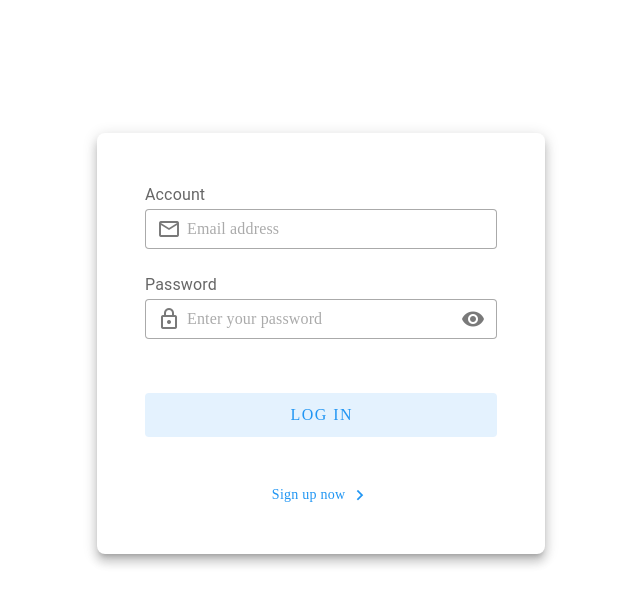
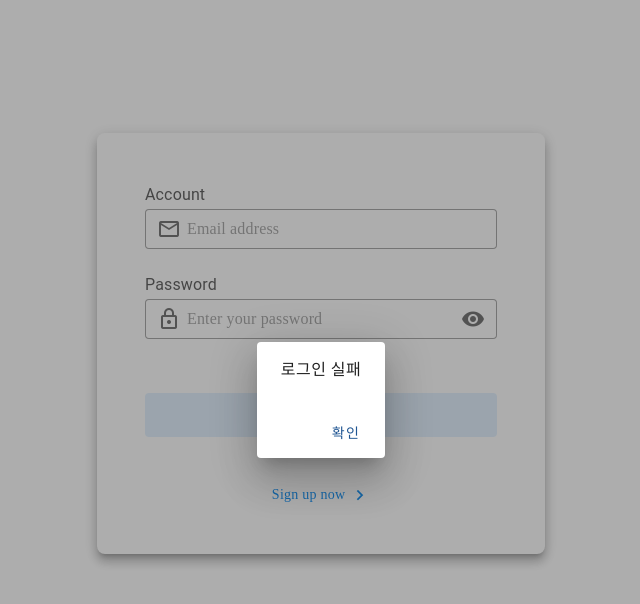
Before and after one commit to nijesmik/ONE-SHOT, a Vue app in the folder OneShot_Vue/: page /login in a window 1280 px wide. Both pictures are taken after a click on the button "LOG IN". Shown: the top 604 px of the page, without its empty margins (319-959 px from the left). Built offline with nearby package versions, Linux system fonts and the light colour scheme; no server answers; a web font is replaced by a local one.

Commit message:
Feat(FE): 로그인시 모달 출력 (#53)
- 실패시 '로그인 실패'
- 성공시 '~님 환영합니다!'

```diff
--- a/OneShot_Vue/src/views/LoginView.vue
+++ b/OneShot_Vue/src/views/LoginView.vue
@@ -34,6 +34,7 @@
 				v-model="password"
 			></v-text-field>
 
+			<div>
 				<v-btn
 					block
 					class="mb-8 mt-8"
@@ -44,7 +45,24 @@
 				>
 					Log In
 				</v-btn>
-
+				<v-dialog v-model="dialog" activator="parent" width="auto">
+					<v-card>
+						<v-card-text>
+							{{ text }}
+						</v-card-text>
+						<v-card-actions>
+							<v-spacer></v-spacer>
+							<v-btn
+								color="primary-darken-1"
+								variant="text"
+								@click.prevent="dialog = false"
+							>
+								확인
+							</v-btn>
+						</v-card-actions>
+					</v-card>
+				</v-dialog>
+			</div>
 			<v-card-text class="text-center">
 				<router-link
 					:to="{ name: 'signup' }"
@@ -60,16 +78,28 @@
 <!-- --------------------------------------------------------------- -->
 <script setup>
 import axios from "axios";
-import { ref } from "vue";
+import { ref, watch } from "vue";
 import { useUrlStore } from "@/stores/url";
 import { useRouter } from "vue-router";
+import { useMenuStore } from "@/stores/menu";
 
 const URL = useUrlStore();
+const menuStore = useMenuStore();
 const email = ref("");
 const password = ref("");
 const router = useRouter();
 
+const dialog = ref(false);
 const visible = ref(false);
+const islogin = ref(false);
+
+watch(dialog, (state) => {
+	if (!state && islogin.value) {
+		router.push({ name: "home" });
+	}
+});
+
+const text = ref("");
 
 const login = (email, password) => {
 	axios
@@ -78,13 +108,13 @@ const login = (email, password) => {
 			password: password,
 		})
 		.then((res) => {
-			alert("로그인 성공");
-			console.log(res.data);
+			islogin.value = true;
 			localStorage.setItem("token", res.data.userId);
-			router.push({ name: "home" });
+			menuStore.userId = res.data.userId;
+			text.value = `${res.data.nickname}님 환영합니다!`;
 		})
 		.catch((err) => {
-			alert("로그인 실패");
+			text.value = "로그인 실패";
 		});
 };
 </script>
```
Lines whose indentation alone changed are shown as unchanged.
